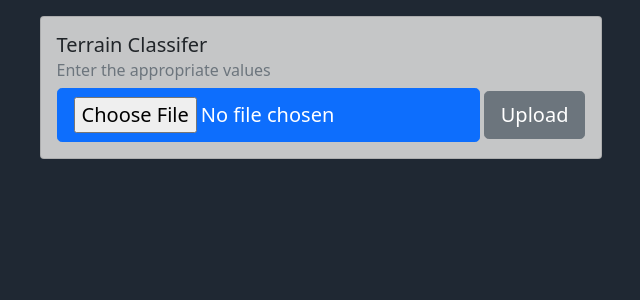
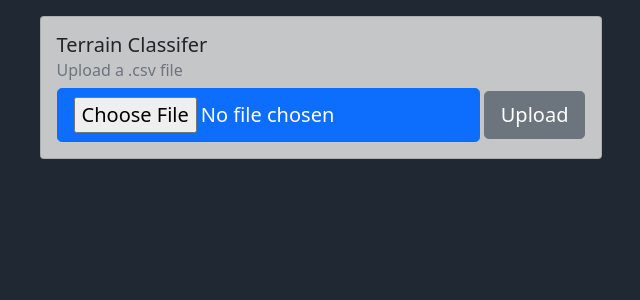
Before and after one commit to henro47/ITRI_671, a Django app: page / in a window 1280 px wide. Shown: the top 300 px of the page, without its empty margins (319-959 px from the left). Run offline with Django 3.2, Linux system fonts and the light colour scheme.

Commit message:
Changes to html

```diff
--- a/templates/home.html
+++ b/templates/home.html
@@ -34,11 +34,11 @@
               <div class="card";>
                   <div class="card-body">
                     <h5 class="card-title">Terrain Classifer</h5>
-                    <h6 class="card-subtitle mb-2 text-muted">Enter the appropriate values</h6>
+                    <h6 class="card-subtitle mb-2 text-muted">Upload a .csv file</h6>
 
                     <form action="{% url 'predict' %}" method="post" enctype="multipart/form-data">
                       {% csrf_token %}
-                      <input class="btn btn-primary btn-lg" type="file" name="document">
+                      <input class="btn btn-primary btn-lg" type="file" name="document" accept=".csv">
                       <button class="btn btn-secondary btn-lg" type="submit" value="Predict">Upload</button>
                     </form>
                   </div>
--- a/templates/prediction.html
+++ b/templates/prediction.html
@@ -115,12 +115,6 @@
           console.log('Tarmac loaded');
         }
 
-        if($("#output:contains('Tarmac')").length > 0)
-        {
-          $(".rounded").attr("src", "{% static 'tarmac.jpg'%}");
-          console.log('Tarmac loaded');
-        }
-
       });
     </script>
 </body>
```
